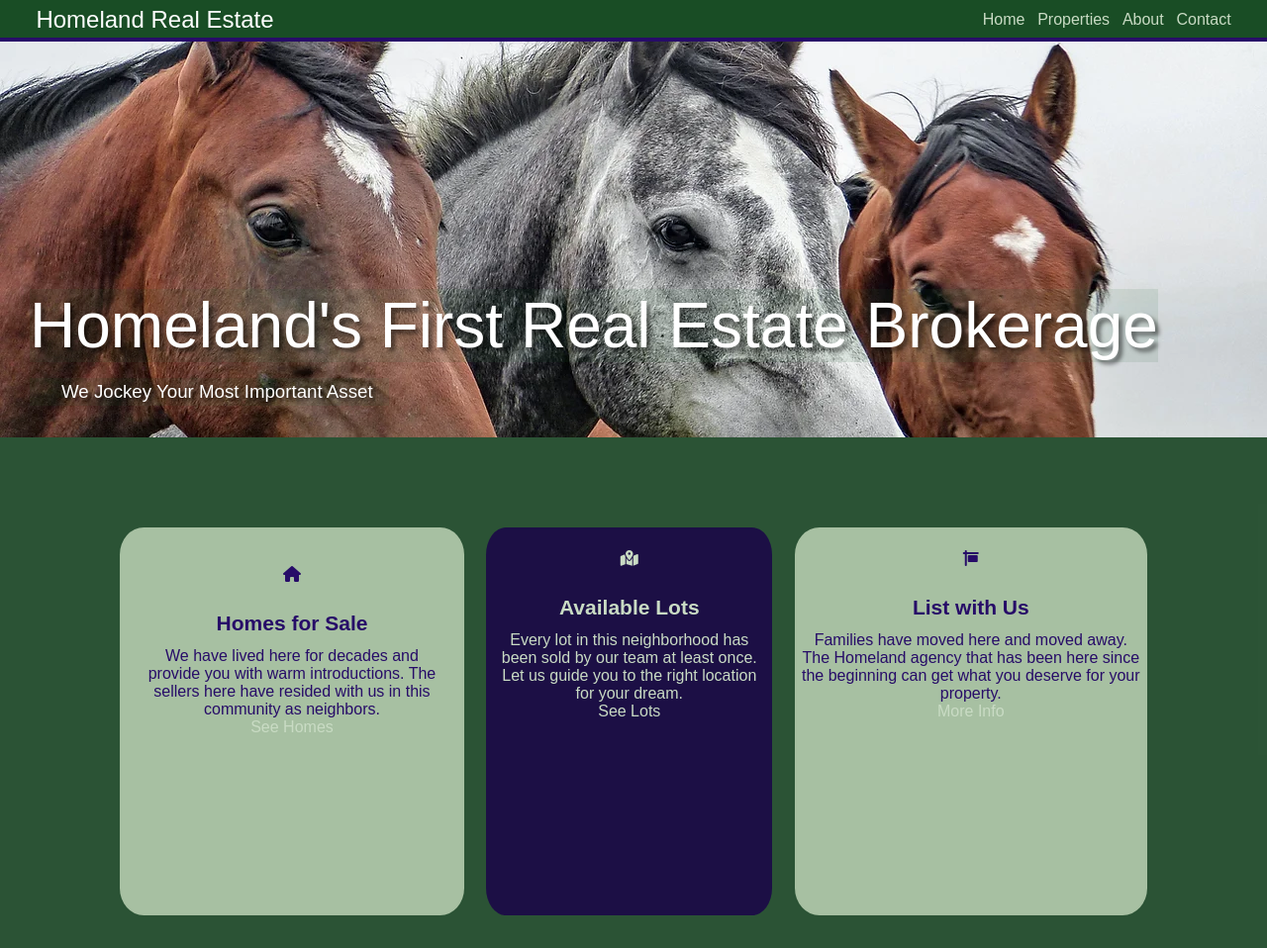
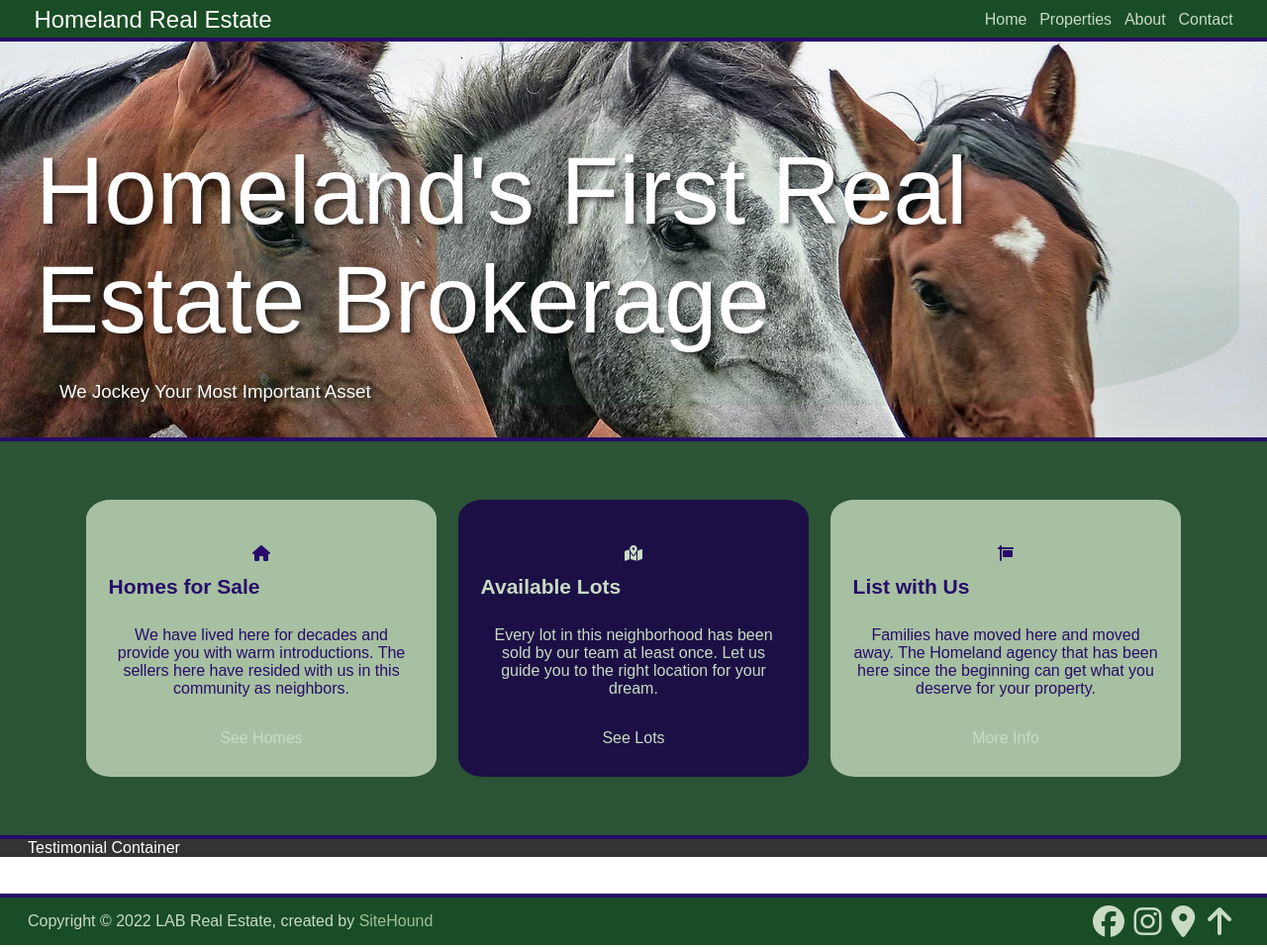
Before and after one commit to f2hodge/labrealestate.us, a website: page dist/index.html in a window 1280 px wide. Shown: the top 958 px of the page at 99% size. Drawn offline with Linux system fonts and the light colour scheme.

Commit message:
20230802 16:43

```diff
--- a/scss/_config.scss
+++ b/scss/_config.scss
@@ -44,31 +44,31 @@ $background-opacity: 0.1;
     color: set-text-color($color);
 }
 
-// Margin & padding classes
-$spaceamounts: (1,2,3,4,5);
+// // Margin & padding classes
+// $spaceamounts: (1,2,3,4,5);
 
-@each $space in $spaceamounts {
-    // margin
-    .m-#{$space} {
-        margin: #{$space}rem;
-    }
-    .my-#{$space} {
-        margin: #{$space}rem 0;
-    }
-    .mx-#{$space} {
-        margin: 0 #{$space}rem;
-    }
-    // padding
-    .p-#{$space} {
-        padding: #{$space}rem;
-    }
-    .py-#{$space} {
-        padding: #{$space}rem 0;
-    }
-    .px-#{$space} {
-        padding: 0 #{$space}rem;
-    }
-}
+// @each $space in $spaceamounts {
+//     // margin
+//     .m-#{$space} {
+//         margin: #{$space}rem;
+//     }
+//     .my-#{$space} {
+//         margin: #{$space}rem 0;
+//     }
+//     .mx-#{$space} {
+//         margin: 0 #{$space}rem;
+//     }
+//     // padding
+//     .p-#{$space} {
+//         padding: #{$space}rem;
+//     }
+//     .py-#{$space} {
+//         padding: #{$space}rem 0;
+//     }
+//     .px-#{$space} {
+//         padding: 0 #{$space}rem;
+//     }
+// }
 
 // Media Query Mixins
 @mixin mediaSm {
--- a/scss/_utilities.scss
+++ b/scss/_utilities.scss
@@ -1,38 +1,54 @@
 .container {
     max-width: 1500px;
-    padding: 0 30px;
+    padding: 0 28px;
     margin: 0 auto;
     overflow: auto;
 }
 
 .col-md {
     display: flex;
-    justify-content: center;
-    min-width: 200px;
+    flex-direction: column;
+    justify-content: start;
 }
 
 .card {
-    margin: 0.7rem;
+    margin:  0.7rem;
     padding: 0.4rem;
     border-radius: 7%;
-    min-height: 49vh;
+    min-height: 35vh;
 
     .card-body {
         display: flex;
+        height: 100%;
         flex-direction: column;
         align-items: center;
-        justify-content: start;
+        justify-content: center;
         text-align: center;
-        height: 300px;
-        width: auto;
+        // min-height: 300px;
+        // width: auto;
         // height: 28vh;
         // padding: 0.2rem;
 
+        .h1 {
+            margin-top: 1rem;
+            // justify-self: start;
+        }
+
         h3 {
-            margin: 1rem ;
+            margin: 1rem;
             font-weight: 700;
             font-size: 21px;
             line-height: 16px;
+            // justify-self: start;
+        }
+
+        p {
+            margin-bottom: 1rem;
+            padding: 1rem;
+        }
+
+        a {
+            justify-self: end;
         }
     }
 }
--- a/scss/main.scss
+++ b/scss/main.scss
@@ -9,10 +9,6 @@
 
 body {
     font-family: $font-stack;
-    display: flex;
-    flex-direction: column;
-    justify-content: space-between;
-    min-height: 100vh;
 }
 
 a {
@@ -40,17 +36,16 @@ h5 {
     width: fit-content;
 
     &.lg-heading {
-        font-size: 4rem;
+        font-size: 6rem;
         margin-bottom: 1rem;
+        padding: 0.5rem;
         text-shadow: 4px 4px 4px rgba(darken($secondary-color, 28), 0.5);
-        background: rgba(lighten($primary-color, 2), $background-opacity);
     }
 
     &.sm-heading {
         margin-bottom: 2rem;
         text-shadow: 3px 3px 3px rgba(darken($secondary-color, 28), 0.5);
         padding: 0.2rem 1rem 0.2rem 2rem;
-        background: rgba(lighten($primary-color, 2), $background-opacity);
     }
 }
 
@@ -92,6 +87,11 @@ main {
     @include background;
     background-image: url(../img/three-horse-banner.png);
 
+    #headings {
+        background: rgba(lighten($primary-color, 2), $background-opacity);
+        border-radius: 10% 30% 30% 10%;
+    }
+
     .container {
         display: flex;
         height: 50vh;
@@ -101,21 +101,15 @@ main {
 
 #tidbits {
     @include set-background(rgba(darken($primary-color, 7), 0.9));
+    padding: 3rem;
+    border-top: solid $secondary-color 4px;
+    border-bottom: solid $secondary-color 4px;
 
     .container {
-        display: flex;
-        flex-direction: row;
-        flex-basis: 1, 0, 0;
-        align-items: center;
-        justify-content: space-between;
+        // margin: 0 3px;
+        display: grid;
+        grid-template-columns: repeat(3, 1fr);
     }
-
-    // .col-md {
-    //     display: flex;
-    //     flex-direction: column;
-    //     align-items: center;
-    //     justify-content: space-around;
-    // }
 
     .tid-1, .tid-3 {
         @include set-background(rgba(darken($tertiary-color, 7), 0.9));
@@ -136,10 +130,6 @@ main {
 
 #testimonials {
     @include set-background(#333);
-}
-
-#spacer {
-    height: 300vh;
 }
 
 footer {
```
Also changed, not shown: dist/css/main.css, dist/index.html, dist/pages/properties.html.
